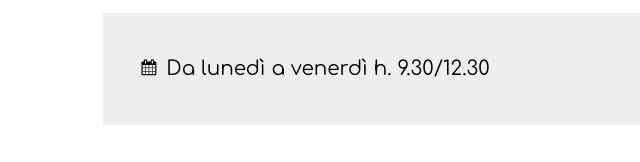
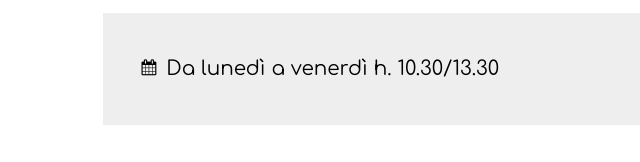
Before and after one commit to ukc93iiKoL/ukc93iiKoL.github.io, a plain HTML site: page contattaci.html in a window 1280 px wide. Shown: the part 625-787 px from the top of the page, 52-692 px from the left. Drawn offline with Linux system fonts and the light colour scheme; no server answers; some icons are missing.

Commit message:
redeployed

```diff
--- a/contattaci.html
+++ b/contattaci.html
@@ -61,7 +61,7 @@
 				<div class="row">
 					<div class="medium-6 columns">
 						<div class="orari">
-							<p><i class="fa fa-calendar"></i>Da luned&igrave a venerdì h. 9.30/12.30</p>
+							<p><i class="fa fa-calendar"></i>Da luned&igrave a venerdì h. 10.30/13.30</p>
 						</div>
 					</div>
 					<div class="medium-6 columns">
```
